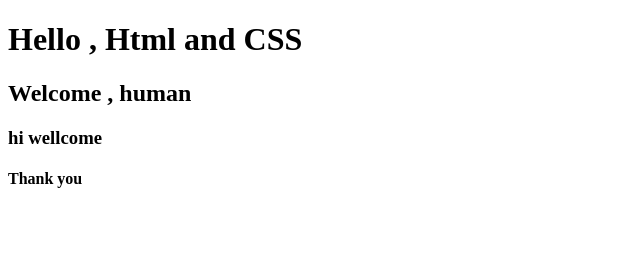
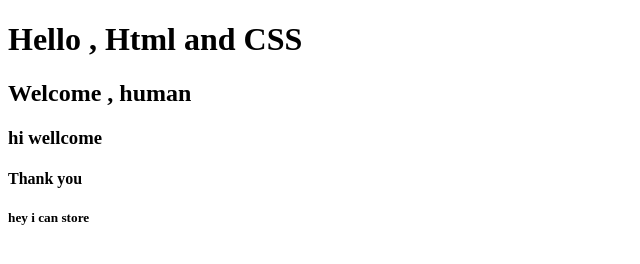
Before and after one commit to sach9n/hello, a plain HTML site: page hello.html/index.html in a window 1280 px wide. Shown: the full height of the page, 0-640 px from the left. Drawn offline with Linux system fonts and the light colour scheme.

Commit message:
Update index.html

```diff
--- a/hello.html/index.html
+++ b/hello.html/index.html
@@ -10,5 +10,7 @@
     <h2>Welcome , human</h2>
     <h3>hi wellcome </h3>
     <h4>Thank you</h4>
+    <h5>hey i can store </h5>
+
 </body>
 </html>
```
